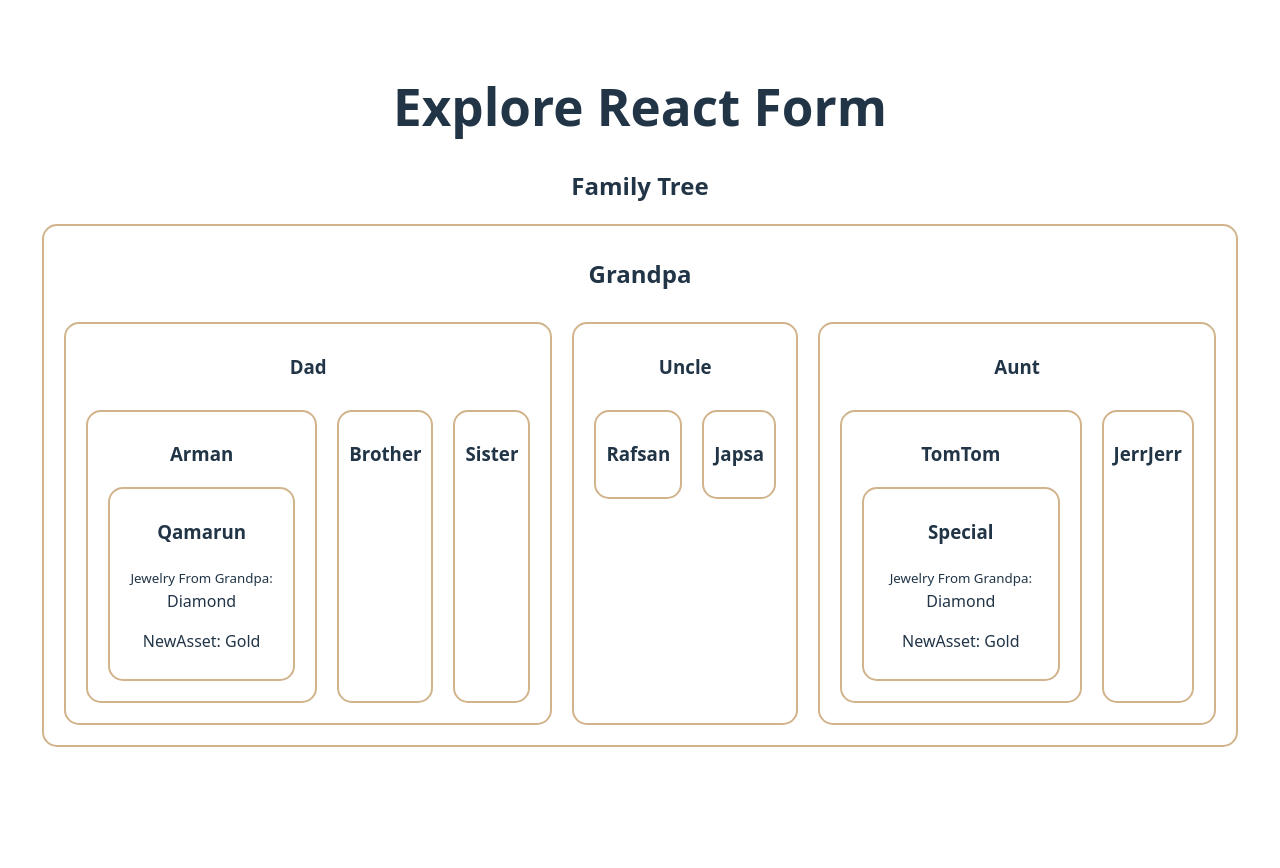
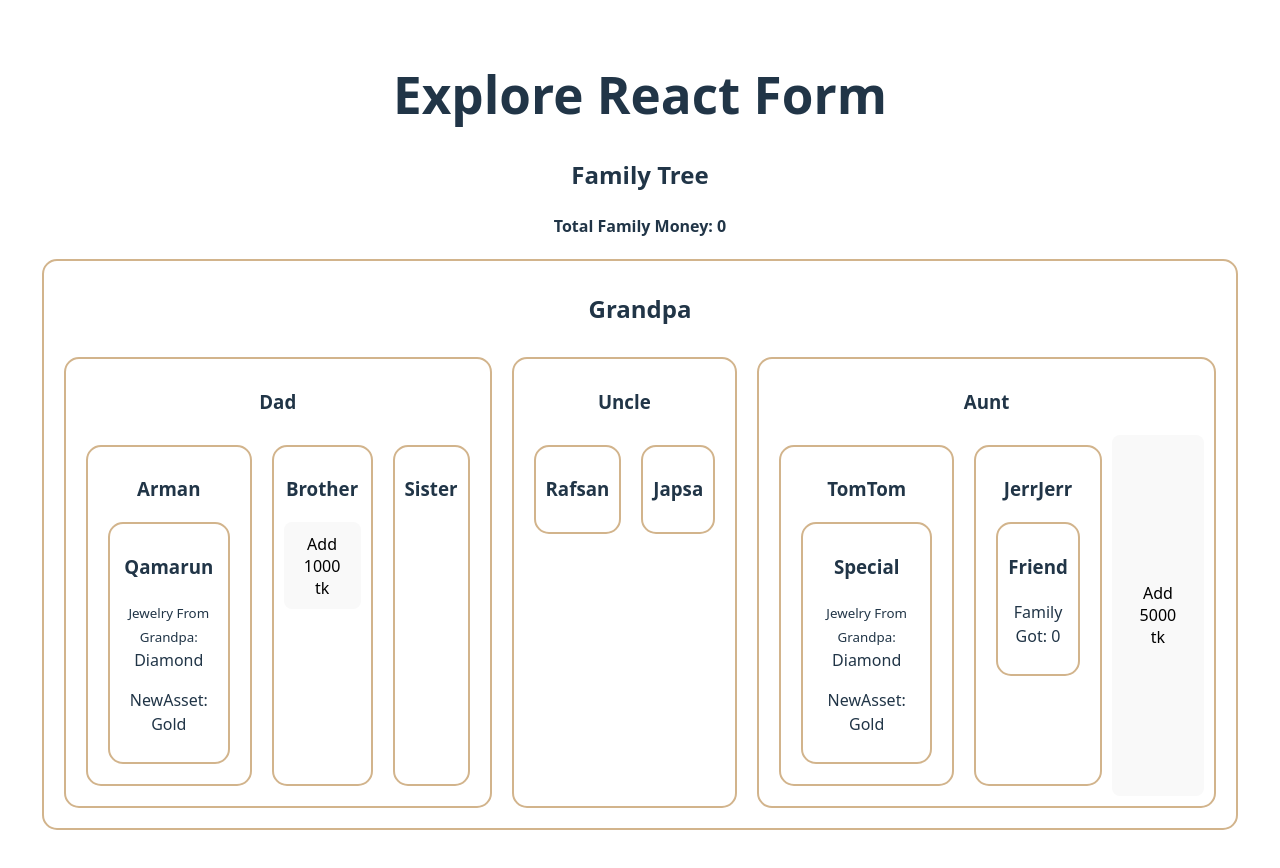
Before and after one commit to ArmanMirDeV/Explore-React-Form, a React (Vite) app: page / in a window 1280 px wide. Shown: the top 868 px of the page. Before the commit the page ends 800 px from the top, so only its background shows below. Built offline with nearby package versions, Linux system fonts and the light colour scheme.

Commit message:
explore more context api

```diff
--- a/src/Components/FamilyTree/Aunt.jsx
+++ b/src/Components/FamilyTree/Aunt.jsx
@@ -1,13 +1,18 @@
-import React from 'react';
+import React, { use } from 'react';
 import Cousin from './Cousin';
+import { MoneyContext } from './FamilyTree';
 
 const Aunt = ({asset}) => {
+
+    const [money , setMoney] = use(MoneyContext)
+
     return (
         <div>
             <h3>Aunt</h3>
             <section className='flex' >
                 <Cousin  asset={asset} name='TomTom' ></Cousin>
                 <Cousin name='JerrJerr' ></Cousin>
+                <button onClick={() => setMoney(money+ 5000)} >Add  5000 tk</button>
             </section>
         </div>
     );
--- a/src/Components/FamilyTree/Bro.jsx
+++ b/src/Components/FamilyTree/Bro.jsx
@@ -1,9 +1,15 @@
-import React from 'react';
+import React, { use } from 'react';
+import { MoneyContext } from './FamilyTree';
 
 const Bro = () => {
+
+    const[money, setMoney] = use(MoneyContext);
+
     return (
         <div>
             <h3>Brother</h3>
+            <button onClick={() => setMoney(money + 1000) } >Add 1000 tk</button>
+
         </div>
     );
 };
--- a/src/Components/FamilyTree/Cousin.jsx
+++ b/src/Components/FamilyTree/Cousin.jsx
@@ -1,5 +1,6 @@
 import React from 'react';
 import Special from './Special';
+import Friend from './Friend';
 
 const Cousin = ({name, asset}) => {
     return (
@@ -8,6 +9,9 @@
             {
                 name === 'TomTom' && <Special asset={asset} name="Special" ></Special>
             }
+            {
+                name === "JerrJerr" && <Friend></Friend>
+            }
         </div>
     );
 };
--- a/src/Components/FamilyTree/FamilyTree.jsx
+++ b/src/Components/FamilyTree/FamilyTree.jsx
@@ -1,11 +1,15 @@
-import React, { createContext } from 'react';
+import React, { createContext, useState } from 'react';
 import Grandpa from './Grandpa';
 import './FamilyTree.css'
 
 
- export const AssetContext = createContext('')
+export const AssetContext = createContext('');
+
+export const MoneyContext = createContext(0);
 
 const FamilyTree = () => {
+
+    const [money, setMoney] = useState(0);
 
     const asset = 'Diamond';
     const newAsset = 'Gold';
@@ -13,11 +17,25 @@
     return (
         <div className='family-tree' >
             <h2>Family Tree</h2>
-            <AssetContext.Provider value={newAsset} >
-                <Grandpa asset={asset} ></Grandpa>
-            </AssetContext.Provider>
+            <h4>Total Family Money: {money}</h4>
+
+            <MoneyContext value={[money, setMoney]} >
+
+                <AssetContext.Provider value={newAsset} >
+                    <Grandpa asset={asset} ></Grandpa>
+                </AssetContext.Provider>
+            </MoneyContext>
+
         </div>
     );
 };
 
 export default FamilyTree;
+
+
+/*
+1. Create a context using create context with a default value
+* make sure to export the context to be used in other files
+
+
+*/
--- /dev/null
+++ b/src/Components/FamilyTree/Friend.jsx
@@ -0,0 +1,16 @@
+import React, { use } from 'react';
+import { MoneyContext } from './FamilyTree';
+
+const Friend = () => {
+
+    const [money, setMoney] = use(MoneyContext)
+
+    return (
+        <div>
+            <h3>Friend</h3>
+            <p>Family Got: {money} </p>
+        </div>
+    );
+};
+
+export default Friend;
```
